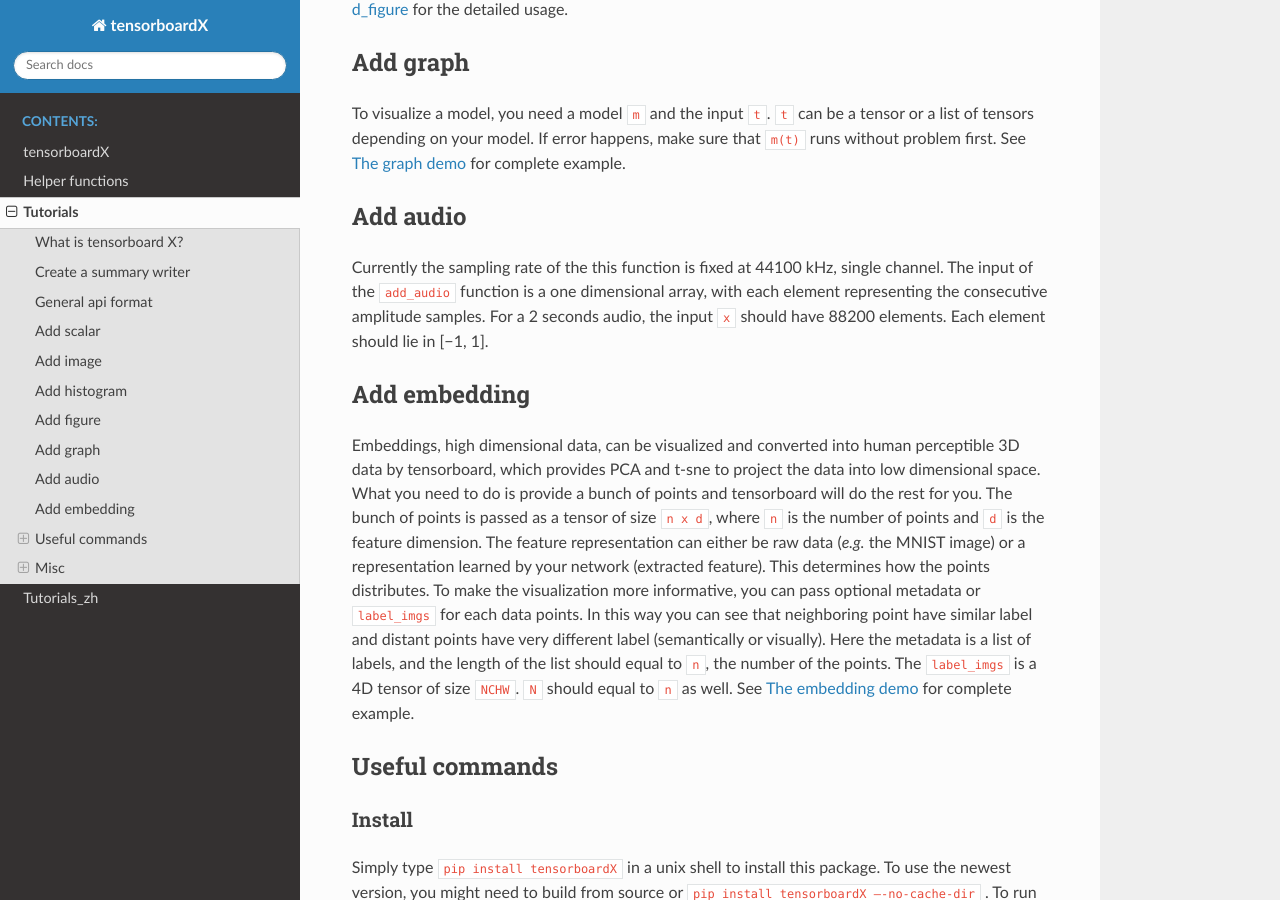
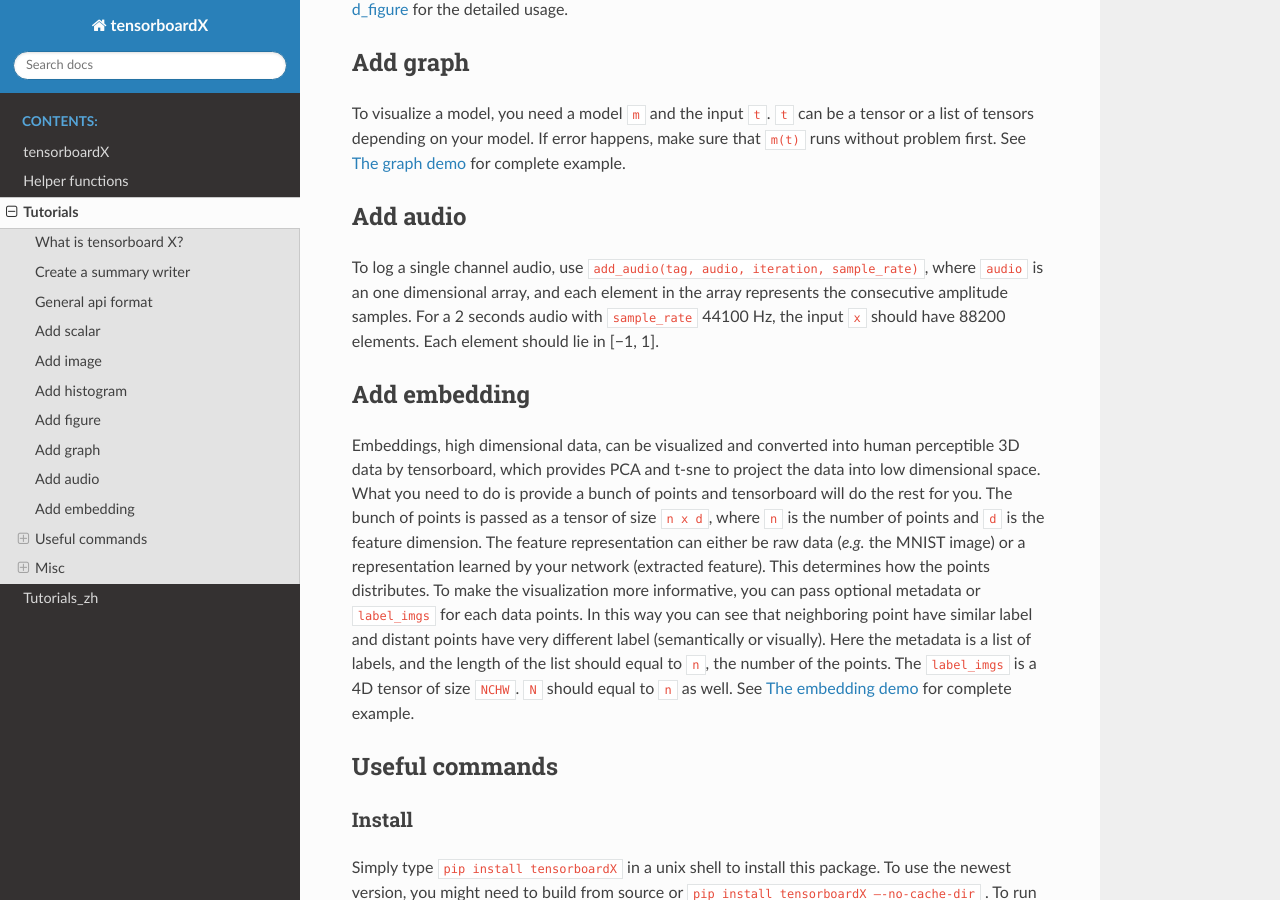
Before and after one commit to lanpa/tensorboardX, a Sphinx documentation site: the page built from docs/tutorial.rst, in a window 1280 px wide and 900 px high, scrolled down 1925 px. Built offline with Sphinx 7.4.7 and the Read the Docs theme 2.0.0, drawn with Linux system fonts in a browser that asks for light colours.

Commit message:
Fix info: specifying srate in add_audio (#386)
* Fix info: specifying srate in add_audio

Currently, we can specify sampling rate in method `add_audio`.

* Update tutorial.rst

* corresponding fix in tutorial_zh

```diff
--- a/docs/tutorial.rst
+++ b/docs/tutorial.rst
@@ -99,11 +99,9 @@
 
 Add audio
 ---------
-Currently the sampling rate of the this function is fixed at 44100 kHz, single
-channel. The input of the ``add_audio`` function is a one dimensional array, with
-each element representing the consecutive amplitude samples. For a 2 seconds
-audio, the input ``x`` should have 88200 elements. Each element should lie in
-[−1, 1].
+To log a single channel audio, use ``add_audio(tag, audio, iteration, sample_rate)``, where ``audio`` is an one dimensional array, and each element in the array represents the consecutive amplitude samples.
+For a 2 seconds audio with ``sample_rate`` 44100 Hz, the input ``x`` should have 88200 elements.
+Each element should lie in [−1, 1].
 
 Add embedding
 -------------
--- a/docs/tutorial_zh.rst
+++ b/docs/tutorial_zh.rst
@@ -48,8 +48,8 @@
 
 紀錄聲音
 -------------
-``writer.add_audio('myaudio', audio, iteration, 44100)``
-這功能只支援單聲道。 add_audio 要傳入的聲音資訊是個一維陣列，陣列的每一個元素代表在每一個取樣點的振幅大小。取樣頻率為 44100 kHz 的情況下。一段2秒鐘的聲音應該要有88200個點；注意其中每個元素的值應該都介於正負1之間。
+``writer.add_audio('myaudio', audio, iteration, sample_rate)``
+這功能只支援單聲道。 add_audio 要傳入的聲音資訊是個一維陣列，陣列的每一個元素代表在每一個取樣點的振幅大小。取樣頻率(sample_rate)為 44100 kHz 的情況下。一段2秒鐘的聲音應該要有88200個點；注意其中每個元素的值應該都介於正負1之間。
 
 紀錄文字
 -------------
```
